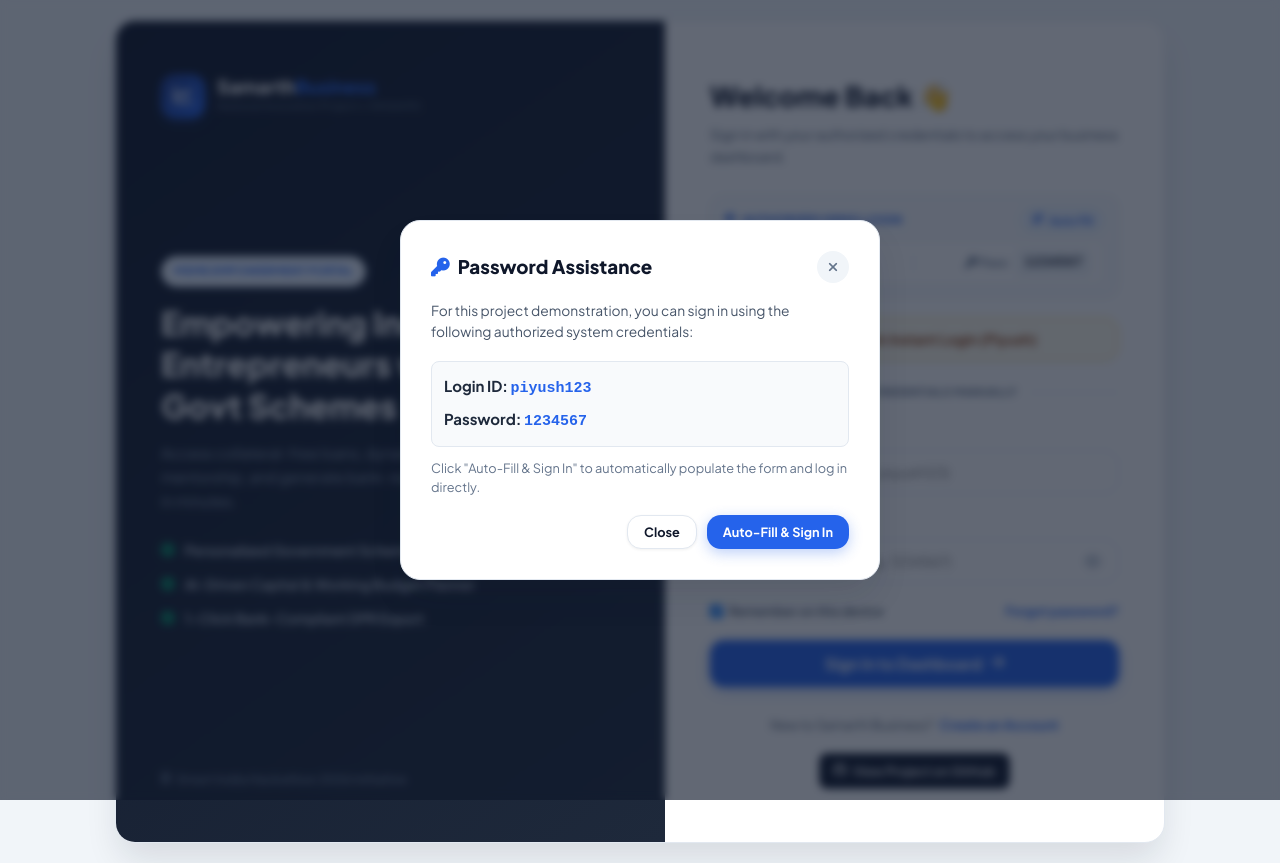
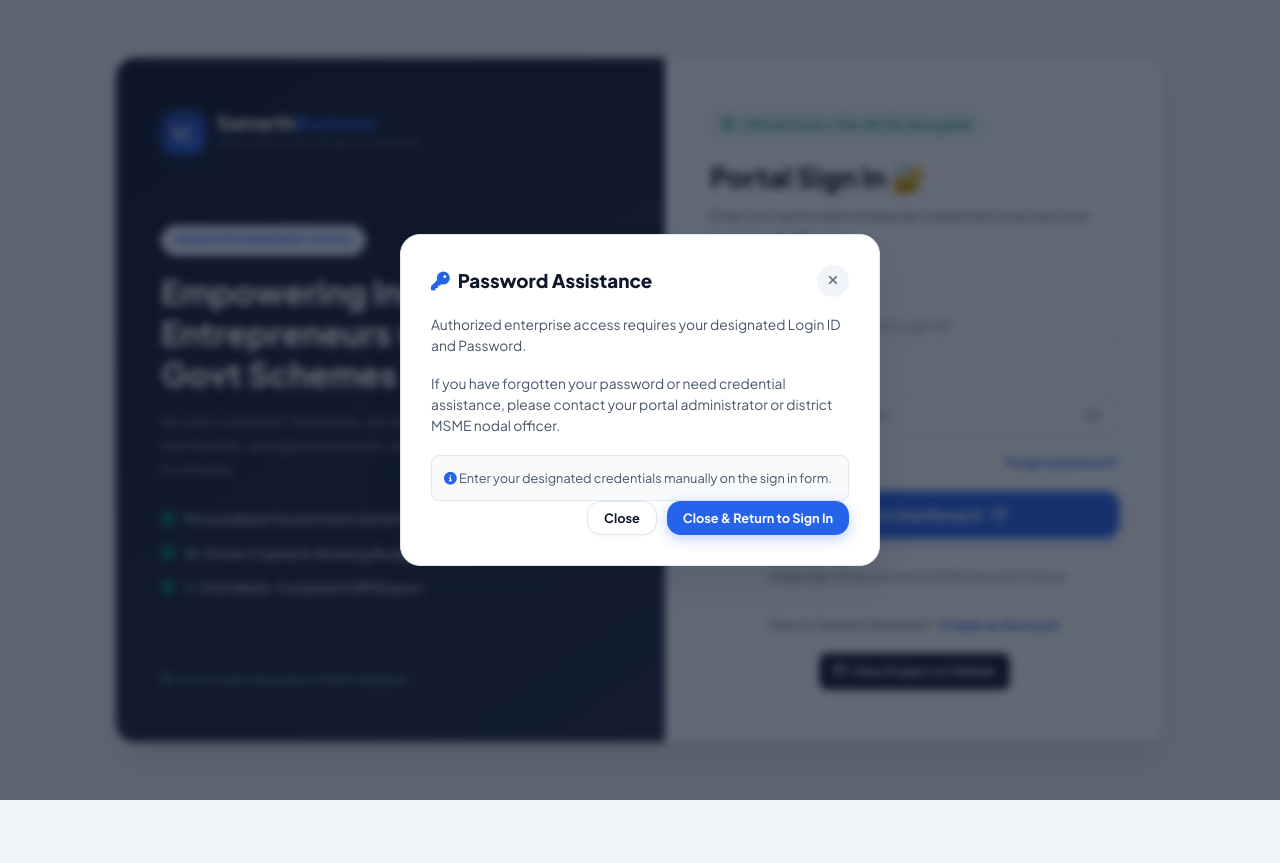
Before and after one commit to piyush0025-0/SIH26092-Business-Platform, a plain HTML site: page login.html in a window 1280 px wide. Both pictures are taken after a click on the link "Forgot password?". After the commit the page ends 800 px from the top, so only its background shows below. Drawn offline with Linux system fonts and the light colour scheme.

Commit message:
feat(auth): enhance login page UI, remove public credentials display, require manual credential entry

```diff
--- a/login.html
+++ b/login.html
@@ -53,39 +53,11 @@
         <!-- Right Login Card -->
         <div class="auth-card">
             <div class="auth-card-header">
-                <h2>Welcome Back 👋</h2>
-                <p>Sign in with your authorized credentials to access your business dashboard.</p>
-            </div>
-
-            <!-- Credentials Hint Badge -->
-            <div class="credential-info-badge">
-                <div class="cred-info-top">
-                    <div class="cred-pill"><i class="fa-solid fa-shield-halved"></i> Authorized Demo Login</div>
-                    <button type="button" id="copy-autofill-btn" class="btn-copy-fill" title="Auto-fill credentials into form">
-                        <i class="fa-solid fa-wand-magic-sparkles"></i> Auto Fill
-                    </button>
+                <div class="auth-security-pill">
+                    <i class="fa-solid fa-shield-halved"></i> Official Portal • 256-Bit SSL Encrypted
                 </div>
-                <div class="cred-info-body">
-                    <div class="cred-item">
-                        <span class="cred-label"><i class="fa-solid fa-id-badge"></i> ID:</span>
-                        <code class="cred-value" id="sample-id">piyush123</code>
-                    </div>
-                    <div class="cred-divider-v"></div>
-                    <div class="cred-item">
-                        <span class="cred-label"><i class="fa-solid fa-key"></i> Pass:</span>
-                        <code class="cred-value" id="sample-pass">1234567</code>
-                    </div>
-                </div>
-            </div>
-
-            <!-- Quick Demo Button for Hackathon Evaluators -->
-            <button type="button" id="quick-demo-btn" class="btn btn-secondary demo-login-btn">
-                <i class="fa-solid fa-bolt" style="color: #f59e0b;"></i>
-                <span>One-Click Instant Login (Piyush)</span>
-            </button>
-
-            <div class="auth-divider">
-                <span>OR ENTER CREDENTIALS MANUALLY</span>
+                <h2>Portal Sign In 🔐</h2>
+                <p>Enter your authorized enterprise credentials to access your business dashboard.</p>
             </div>
 
             <!-- In-Form Alert Box -->
@@ -93,10 +65,10 @@
 
             <form id="auth-form" class="auth-form" novalidate>
                 <div class="form-group">
-                    <label for="auth-email"><i class="fa-solid fa-user-shield"></i> Login ID</label>
+                    <label for="auth-email"><i class="fa-solid fa-id-badge"></i> Login ID / Username</label>
                     <div class="input-with-icon">
                         <i class="fa-solid fa-user input-prefix-icon"></i>
-                        <input type="text" id="auth-email" placeholder="Enter Login ID (e.g. piyush123)" autocomplete="username" spellcheck="false" autofocus required>
+                        <input type="text" id="auth-email" placeholder="Enter your authorized Login ID" autocomplete="username" spellcheck="false" autofocus required>
                     </div>
                 </div>
 
@@ -104,7 +76,7 @@
                     <label for="auth-password"><i class="fa-solid fa-lock"></i> Password</label>
                     <div class="password-input-wrapper">
                         <i class="fa-solid fa-key input-prefix-icon"></i>
-                        <input type="password" id="auth-password" placeholder="Enter Password (e.g. 1234567)" autocomplete="current-password" required>
+                        <input type="password" id="auth-password" placeholder="Enter your password" autocomplete="current-password" required>
                         <button type="button" id="toggle-password-btn" class="password-toggle-btn" title="Show/Hide Password" aria-label="Toggle password visibility">
                             <i class="fa-regular fa-eye" id="toggle-eye-icon"></i>
                         </button>
@@ -113,14 +85,18 @@
 
                 <div class="auth-options">
                     <label class="remember-label">
-                        <input type="checkbox" id="remember-me" checked> Remember on this device
+                        <input type="checkbox" id="remember-me" checked> Remember Login ID
                     </label>
                     <a href="javascript:void(0)" id="forgot-password-link" class="forgot-link">Forgot password?</a>
                 </div>
 
                 <button type="submit" id="submit-btn" class="btn btn-primary btn-lg full-btn">
-                    <span id="submit-btn-text">Sign In to Dashboard</span> <i id="submit-btn-icon" class="fa-solid fa-arrow-right"></i>
+                    <span id="submit-btn-text">Sign In to Dashboard</span> <i id="submit-btn-icon" class="fa-solid fa-arrow-right-to-bracket"></i>
                 </button>
+
+                <div class="auth-security-notice">
+                    <i class="fa-solid fa-shield-check"></i> Single Sign-On protected by MSME Security Protocol
+                </div>
             </form>
 
             <div class="auth-switch">
@@ -150,7 +126,7 @@
             </div>
             <div class="auth-modal-actions" id="modal-actions">
                 <button type="button" class="btn btn-secondary btn-sm" id="modal-cancel-btn">Close</button>
-                <button type="button" class="btn btn-primary btn-sm" id="modal-primary-btn">Auto-Fill & Sign In</button>
+                <button type="button" class="btn btn-primary btn-sm" id="modal-primary-btn">Acknowledge</button>
             </div>
         </div>
     </div>
@@ -173,8 +149,6 @@
         const authPassword = document.getElementById("auth-password");
         const togglePasswordBtn = document.getElementById("toggle-password-btn");
         const toggleEyeIcon = document.getElementById("toggle-eye-icon");
-        const quickDemoBtn = document.getElementById("quick-demo-btn");
-        const copyAutofillBtn = document.getElementById("copy-autofill-btn");
         const authAlert = document.getElementById("auth-alert");
         const submitBtn = document.getElementById("submit-btn");
         const submitBtnText = document.getElementById("submit-btn-text");
@@ -189,6 +163,13 @@
         const modalPrimaryBtn = document.getElementById("modal-primary-btn");
         const forgotPasswordLink = document.getElementById("forgot-password-link");
         const toggleAuthMode = document.getElementById("toggle-auth-mode");
+
+        // Auto-load remembered Login ID
+        const rememberedId = localStorage.getItem("samarth_remembered_id");
+        if (rememberedId && authEmail) {
+            authEmail.value = rememberedId;
+            if (authPassword) authPassword.focus();
+        }
 
         // Toast Notification System
         function showToast(message, type = "info") {
@@ -266,31 +247,7 @@
             });
         }
 
-        // Quick Auto-Fill credentials
-        function autoFillCredentials() {
-            authEmail.value = AUTH_ID;
-            authPassword.value = AUTH_PASS;
-            authEmail.classList.remove("input-error");
-            authPassword.classList.remove("input-error");
-            hideAlert();
-            showToast("Credentials auto-filled! Click Sign In to continue.", "info");
-            authPassword.focus();
-        }
-
-        if (copyAutofillBtn) {
-            copyAutofillBtn.addEventListener("click", autoFillCredentials);
-        }
-
-        // One-Click Instant Demo Login
-        if (quickDemoBtn) {
-            quickDemoBtn.addEventListener("click", () => {
-                authEmail.value = AUTH_ID;
-                authPassword.value = AUTH_PASS;
-                performLogin(AUTH_NAME, AUTH_ID);
-            });
-        }
-
-        // Form Submit Handler (Manual Credentials Check)
+        // Form Submit Handler (Strict Manual Verification)
         if (authForm) {
             authForm.addEventListener("submit", (e) => {
                 e.preventDefault();
@@ -313,20 +270,20 @@
                     return;
                 }
 
-                // Verify ID & Password
+                // Verify ID & Password (Manual Entry)
                 const isIdValid = (enteredId.toLowerCase() === AUTH_ID.toLowerCase());
                 const isPassValid = (enteredPass === AUTH_PASS);
 
                 if (isIdValid && isPassValid) {
                     performLogin(AUTH_NAME, AUTH_ID);
                 } else {
-                    // Invalid Credentials Feedback
+                    // Invalid Credentials Feedback (No leakage)
                     authEmail.classList.add("input-error");
                     authPassword.classList.add("input-error");
                     authForm.classList.add("shake");
                     setTimeout(() => authForm.classList.remove("shake"), 500);
 
-                    showAlert(`<strong>Galat Login ID ya Password!</strong><br>Sahi Login ID: <code>${AUTH_ID}</code> aur Password: <code>${AUTH_PASS}</code> enter karein.`, "error");
+                    showAlert("<strong>Galat Login ID ya Password!</strong><br>Kripya apna sahi Username aur Password enter karein.", "error");
                     showToast("Invalid credentials! Please try again.", "error");
 
                     authPassword.value = "";
@@ -369,18 +326,15 @@
             forgotPasswordLink.addEventListener("click", () => {
                 openModal(
                     '<i class="fa-solid fa-key" style="color: #2563eb;"></i> Password Assistance',
-                    `<p>For this project demonstration, you can sign in using the following authorized system credentials:</p>
-                     <div style="background: #f8fafc; border: 1px solid #e2e8f0; border-radius: 8px; padding: 12px; margin-bottom: 12px;">
-                        <div style="margin-bottom: 6px;"><strong>Login ID:</strong> <code style="font-size: 1rem; color: #2563eb; font-weight: bold;">piyush123</code></div>
-                        <div><strong>Password:</strong> <code style="font-size: 1rem; color: #2563eb; font-weight: bold;">1234567</code></div>
-                     </div>
-                     <p style="font-size: 0.85rem; color: #64748b;">Click "Auto-Fill & Sign In" to automatically populate the form and log in directly.</p>`,
-                    'Auto-Fill & Sign In',
+                    `<p>Authorized enterprise access requires your designated Login ID and Password.</p>
+                     <p>If you have forgotten your password or need credential assistance, please contact your portal administrator or district MSME nodal officer.</p>
+                     <div style="background: #f8fafc; border: 1px solid #e2e8f0; border-radius: 8px; padding: 12px; margin-top: 10px; font-size: 0.85rem; color: #475569;">
+                        <i class="fa-solid fa-circle-info" style="color: #2563eb;"></i> Enter your designated credentials manually on the sign in form.
+                     </div>`,
+                    'Close & Return to Sign In',
                     () => {
                         closeModal();
-                        authEmail.value = AUTH_ID;
-                        authPassword.value = AUTH_PASS;
-                        performLogin(AUTH_NAME, AUTH_ID);
+                        authEmail.focus();
                     }
                 );
             });
@@ -390,18 +344,16 @@
         if (toggleAuthMode) {
             toggleAuthMode.addEventListener("click", () => {
                 openModal(
-                    '<i class="fa-solid fa-user-plus" style="color: #2563eb;"></i> Entrepreneur Registration',
+                    '<i class="fa-solid fa-user-plus" style="color: #2563eb;"></i> Enterprise Registration',
                     `<p>New business registrations are synced directly via MSME Udyam / Aadhaar verification.</p>
-                     <p>For immediate evaluation & testing, the pre-configured entrepreneur profile <strong>Piyush (piyush123)</strong> is ready with all modules enabled (Govt Schemes, AI Fund Planner, DPR Generator).</p>
-                     <div style="background: #eff6ff; border: 1px solid #bfdbfe; border-radius: 8px; padding: 12px; margin-bottom: 12px; font-size: 0.88rem; color: #1e40af;">
-                        <i class="fa-solid fa-circle-check"></i> Demo Access: ID <strong>piyush123</strong> | Password <strong>1234567</strong>
+                     <p>Pre-authorized access is active for this portal. Please enter your authorized credentials manually to access all modules (Govt Schemes, AI Fund Planner, DPR Generator).</p>
+                     <div style="background: #eff6ff; border: 1px solid #bfdbfe; border-radius: 8px; padding: 12px; margin-top: 10px; font-size: 0.85rem; color: #1e40af;">
+                        <i class="fa-solid fa-shield-check"></i> Single Sign-On enabled. Enter your credentials on the login screen.
                      </div>`,
-                    'Log in with Demo Account',
+                    'Return to Sign In',
                     () => {
                         closeModal();
-                        authEmail.value = AUTH_ID;
-                        authPassword.value = AUTH_PASS;
-                        performLogin(AUTH_NAME, AUTH_ID);
+                        authEmail.focus();
                     }
                 );
             });
--- a/style.css
+++ b/style.css
@@ -412,48 +412,41 @@
     margin-bottom: 1.8rem;
 }
 
-.demo-login-btn {
-    width: 100%;
-    background: #fffbeb;
-    border: 1.5px solid #fde68a;
-    color: #92400e;
-    font-size: 0.95rem;
-    padding: 12px;
-    border-radius: var(--radius-md);
-    margin-bottom: 1.5rem;
-}
-
-.demo-login-btn:hover {
-    background: #fef3c7;
-    border-color: #f59e0b;
-}
-
-.auth-divider {
-    display: flex;
-    align-items: center;
+.auth-security-pill {
+    display: inline-flex;
+    align-items: center;
+    gap: 7px;
+    background: #ecfdf5;
+    color: #059669;
+    border: 1px solid #a7f3d0;
+    padding: 5px 12px;
+    border-radius: 9999px;
+    font-size: 0.78rem;
+    font-weight: 700;
+    margin-bottom: 0.9rem;
+    letter-spacing: 0.02em;
+}
+
+.auth-security-notice {
+    margin-top: 0.75rem;
     text-align: center;
-    margin-bottom: 1.5rem;
-}
-
-.auth-divider::before,
-.auth-divider::after {
-    content: '';
-    flex: 1;
-    border-bottom: 1px solid var(--border);
-}
-
-.auth-divider span {
-    padding: 0 12px;
-    font-size: 0.72rem;
-    font-weight: 800;
-    color: var(--text-light);
-    letter-spacing: 0.05em;
+    font-size: 0.78rem;
+    color: #64748b;
+    display: flex;
+    align-items: center;
+    justify-content: center;
+    gap: 6px;
+    font-weight: 500;
+}
+
+.auth-security-notice i {
+    color: #059669;
 }
 
 .auth-form {
     display: flex;
     flex-direction: column;
-    gap: 1.2rem;
+    gap: 1.25rem;
 }
 
 .auth-options {
@@ -461,20 +454,34 @@
     justify-content: space-between;
     align-items: center;
     font-size: 0.85rem;
+    margin-top: -0.25rem;
 }
 
 .remember-label {
     display: flex;
     align-items: center;
-    gap: 6px;
+    gap: 7px;
     color: var(--text-muted);
     font-weight: 600;
     cursor: pointer;
+    font-size: 0.85rem;
+}
+
+.remember-label input[type="checkbox"] {
+    accent-color: var(--primary);
+    cursor: pointer;
 }
 
 .forgot-link {
     color: var(--primary);
     font-weight: 700;
+    transition: var(--transition);
+    text-decoration: none;
+}
+
+.forgot-link:hover {
+    color: var(--primary-dark);
+    text-decoration: underline;
 }
 
 .auth-switch {
@@ -488,101 +495,11 @@
     color: var(--primary);
     font-weight: 700;
     margin-left: 4px;
-}
-
-/* Credentials Info Box */
-.credential-info-badge {
-    background: #f8fafc;
-    border: 1.5px dashed #cbd5e1;
-    border-radius: var(--radius-md);
-    padding: 12px 14px;
-    margin-bottom: 1.25rem;
-    transition: var(--transition);
-}
-
-.credential-info-badge:hover {
-    border-color: #94a3b8;
-    background: #f1f5f9;
-}
-
-.cred-info-top {
-    display: flex;
-    justify-content: space-between;
-    align-items: center;
-    margin-bottom: 8px;
-}
-
-.cred-pill {
-    font-size: 0.76rem;
-    font-weight: 800;
-    color: var(--primary);
-    text-transform: uppercase;
-    letter-spacing: 0.04em;
-    display: flex;
-    align-items: center;
-    gap: 6px;
-}
-
-.btn-copy-fill {
-    background: #eff6ff;
-    border: 1px solid #bfdbfe;
-    color: var(--primary);
-    padding: 4px 10px;
-    border-radius: var(--radius-full);
-    font-size: 0.75rem;
-    font-weight: 700;
-    cursor: pointer;
-    display: inline-flex;
-    align-items: center;
-    gap: 5px;
-    transition: var(--transition);
-}
-
-.btn-copy-fill:hover {
-    background: var(--primary);
-    color: #ffffff;
-    border-color: var(--primary);
-}
-
-.cred-info-body {
-    display: flex;
-    align-items: center;
-    justify-content: space-between;
-    gap: 8px;
-    background: #ffffff;
-    padding: 8px 12px;
-    border-radius: var(--radius-sm);
-    border: 1px solid #e2e8f0;
-}
-
-.cred-item {
-    display: flex;
-    align-items: center;
-    gap: 6px;
-    font-size: 0.82rem;
-}
-
-.cred-label {
-    color: var(--text-light);
-    font-weight: 600;
-}
-
-.cred-value {
-    background: #f1f5f9;
-    color: #0f172a;
-    padding: 2px 7px;
-    border-radius: 5px;
-    font-family: monospace;
-    font-size: 0.88rem;
-    font-weight: 700;
-    letter-spacing: 0.03em;
-    border: 1px solid #e2e8f0;
-}
-
-.cred-divider-v {
-    width: 1px;
-    height: 20px;
-    background: #e2e8f0;
+    text-decoration: none;
+}
+
+.auth-switch a:hover {
+    text-decoration: underline;
 }
 
 /* Input Wrappers with Prefix/Suffix Icons */
```
Also changed, not shown: TEAM_CODE_GUIDE.html (+2 -2 lines), index.html (line endings or trailing spaces).
